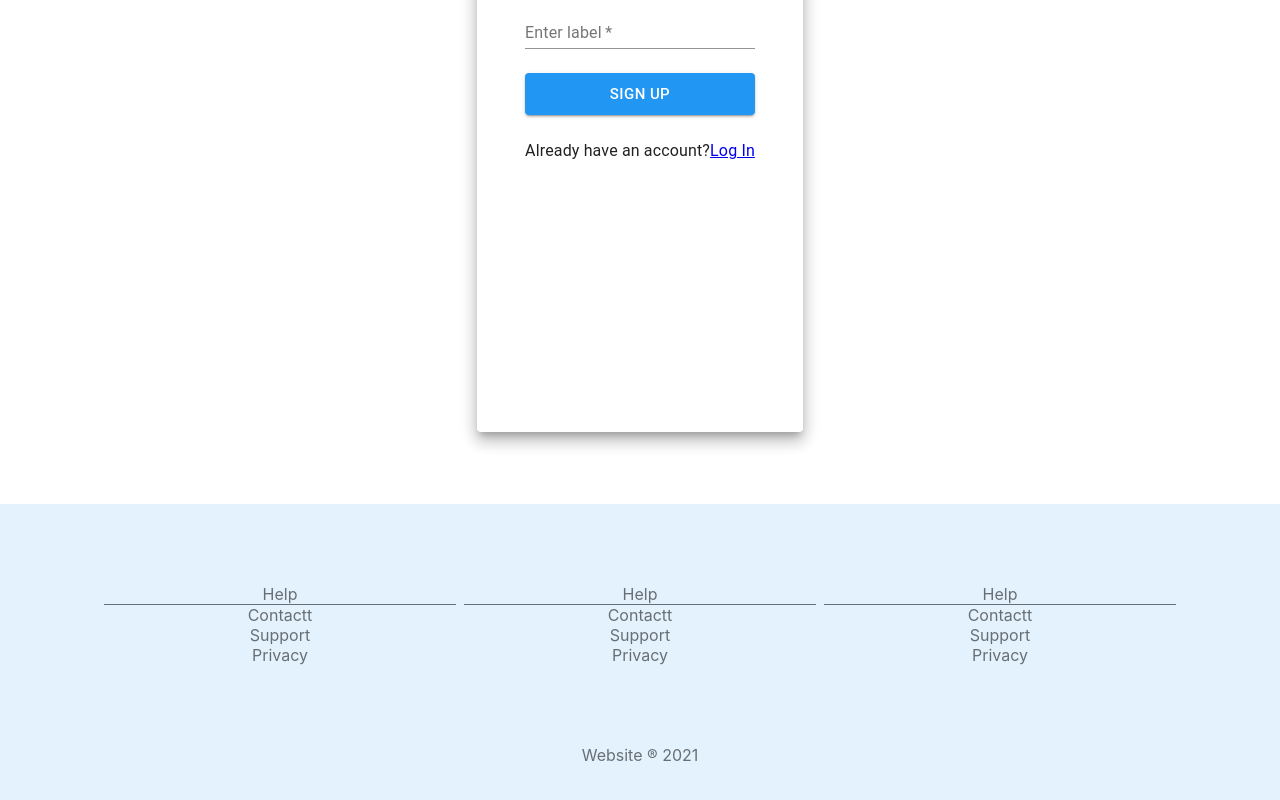
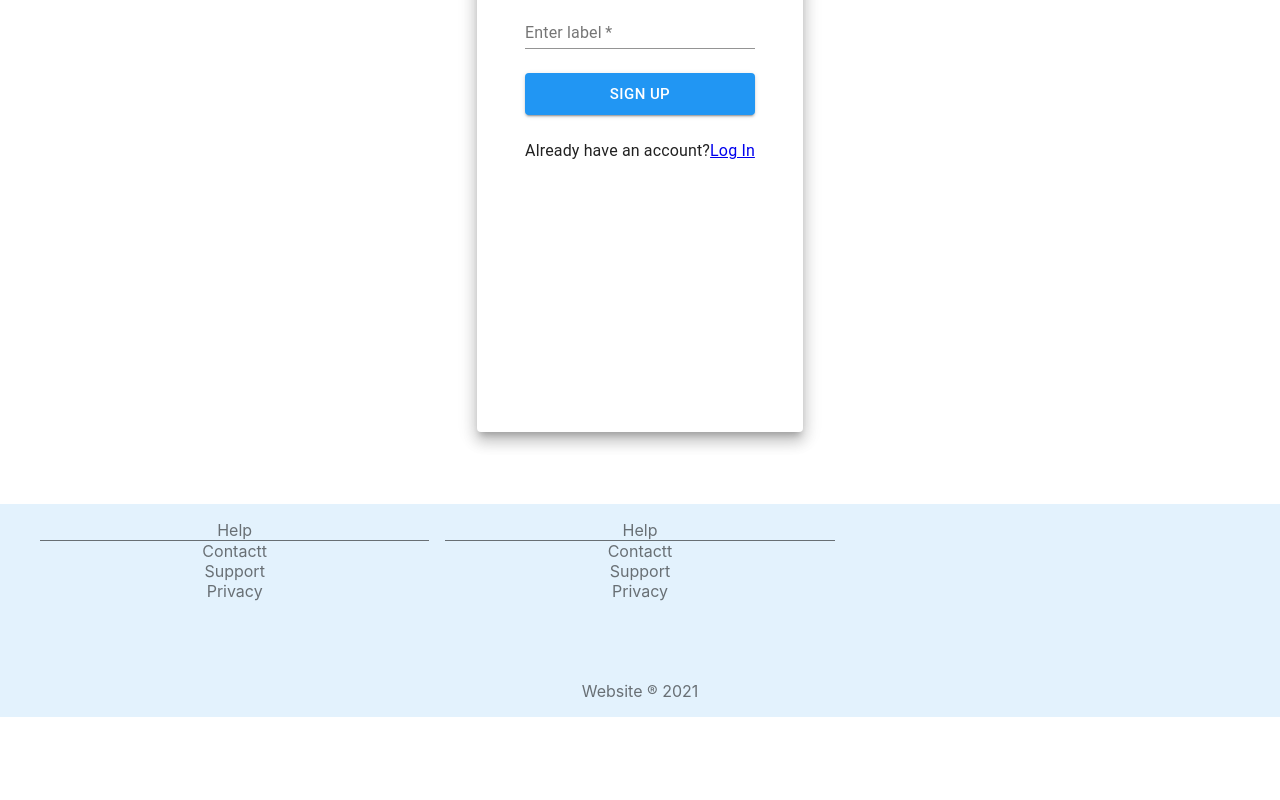
Before and after one commit to Jennelle186/VaccinationTracking, a React (Create React App) app: page /registration in a window 1280 px wide. Shown: the part 344-1144 px from the top of the page. After the commit the page ends 1061 px from the top, so only its background shows below. Built offline with nearby package versions, Linux system fonts and the light colour scheme.

Commit message:
fixed the footer

```diff
--- a/src/components/Footer/footer.js
+++ b/src/components/Footer/footer.js
@@ -4,21 +4,14 @@ const Footer = (props) => {
   return (
     <footer>
       <Box
-        px={{ xs: 3, sm: 10 }}
-        py={{ xs: 5, sm: 10 }}
         // bgcolor="text.secondary"
         // color="white"
+        padding="1rem"
         color="text.secondary"
         bgcolor="#E3F2FD"
       >
         <Container maxWidth="lg">
-          <Grid container spacing={1}>
-            <Grid item xs={12} sm={4}>
-              <Box borderBottom={1}>Help</Box>
-              <Box>Contactt</Box>
-              <Box>Support</Box>
-              <Box>Privacy</Box>
-            </Grid>
+          <Grid container spacing={2}>
             <Grid item xs={12} sm={4}>
               <Box borderBottom={1}>Help</Box>
               <Box>Contactt</Box>
```
